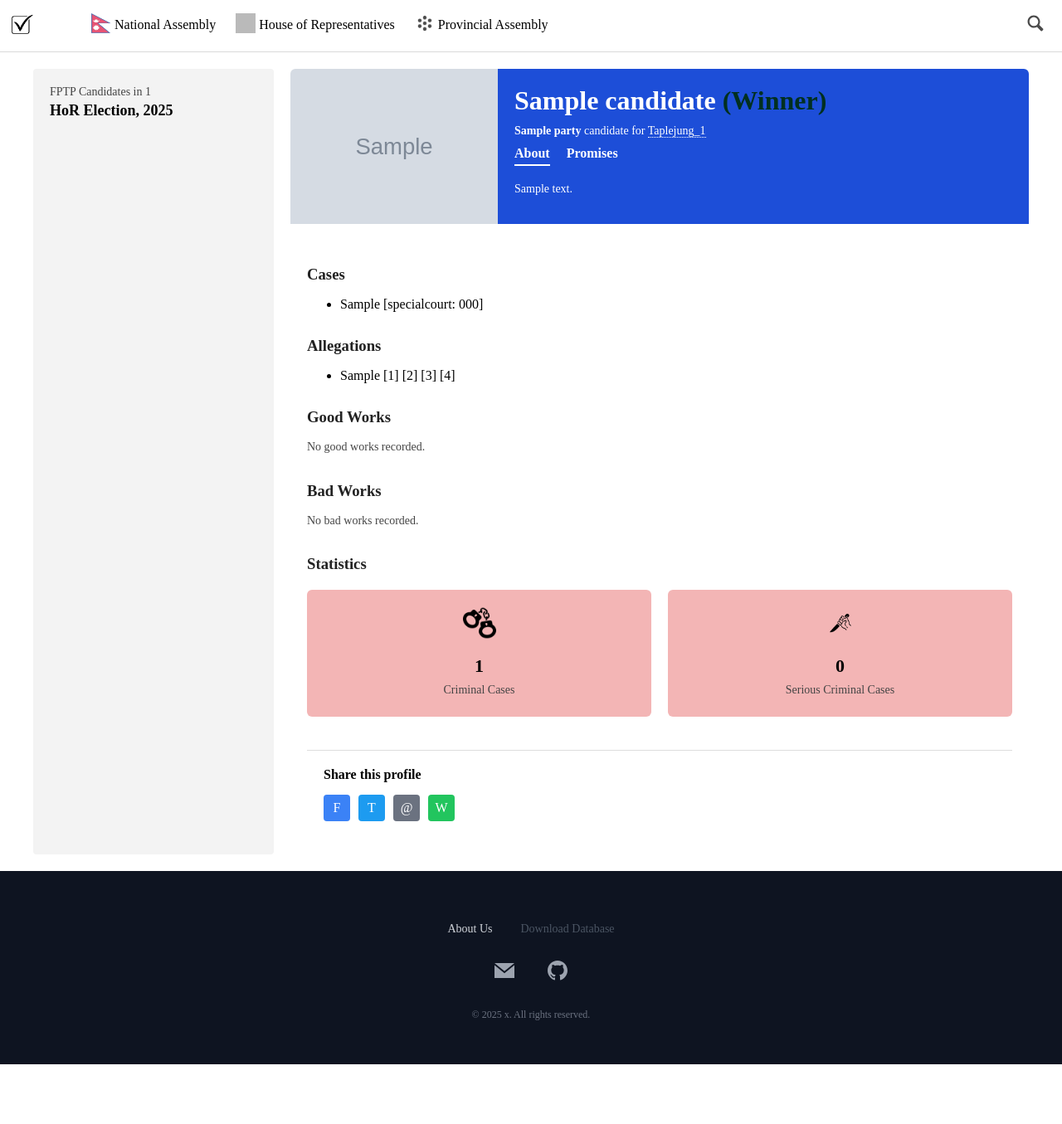
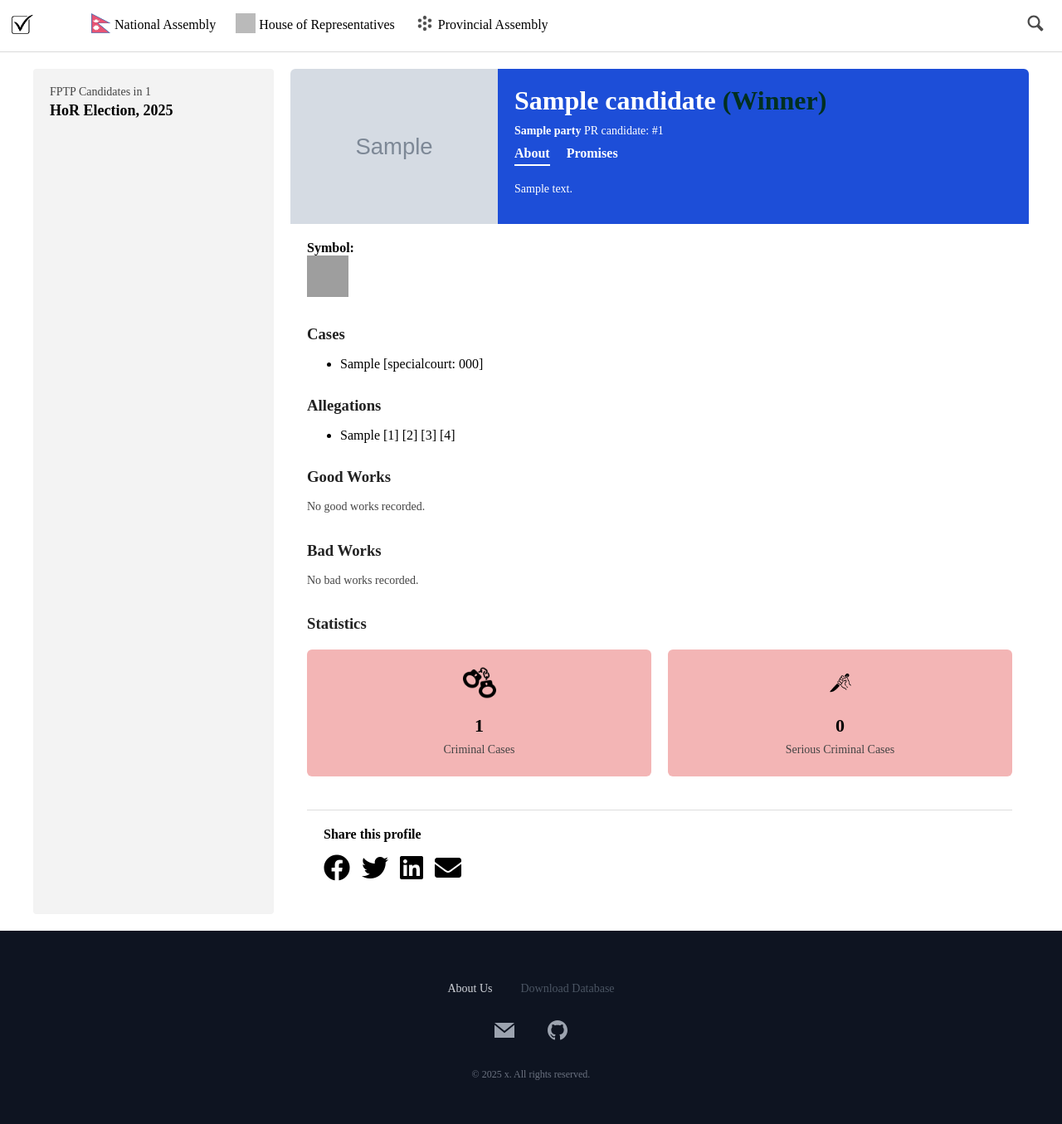
Before and after one commit to Prabesh01/ramroneta, a Django app: page /hor/2025/constituency/1/1 in a window 1280 px wide. Shown: the whole page at 83% size. Before the commit the page ends 1283 px from the top, so only its background shows below. Run offline with Django 5.2, Linux system fonts and the light colour scheme; tables that the repository leaves empty hold one stand-in row (values such as "Sample post"); grey boxes marked "Sample" are stand-in pictures; grey boxes are pictures that could not be loaded.

Commit message:
pr page implemented

```diff
--- a/app/templates/candidate.html
+++ b/app/templates/candidate.html
@@ -3,6 +3,7 @@
 {% block title %} - {% endblock %}
 
 {% block css %}
+<link rel="stylesheet" href="https://cdnjs.cloudflare.com/ajax/libs/font-awesome/5.15.4/css/all.min.css" />
   <style>
     .layout {
       display: flex;
@@ -150,27 +151,6 @@
       margin: 0 0 15px;
     }
 
-    .share-buttons {
-      display: flex;
-      gap: 10px;
-    }
-
-    .share-buttons a {
-      width: 32px;
-      height: 32px;
-      display: flex;
-      align-items: center;
-      justify-content: center;
-      border-radius: 4px;
-      color: #fff;
-      text-decoration: none;
-    }
-
-    .facebook { background: #3b82f6; }
-    .twitter { background: #1d9bf0; }
-    .email { background: #6b7280; }
-    .whatsapp { background: #22c55e; }
-
     /* Stats Section */
     .stats {
       display: flex;
@@ -211,12 +191,16 @@
   <div class="layout">
     <!-- Sidebar -->
     <aside class="sidebar">
-      <h3>FPTP Candidates in {{constituency|title}}</h3>
-      <h2>HoR Election, {{year}}</h2>
+      <h3>{{election_type}} Candidates in {{constituency|title}}</h3>
+      <h2>{{house}} Election, {{year}}</h2>
       <ul class="candidate-list">
         {% for c in candidates %}
-        <li><a {% if c.candidate.id == target.candidate.id %} class="active" {% endif %} href="{% url 'hor_fptp_candidate_detail' year=year constituency=constituency candidate_id=c.candidate.id %}">{% if c.candidate.id != target.candidate.id %}<span class="{% if c.party %}liberal{% else %}ndp{% endif %}">●</span>{% endif %} {{ c.candidate.name }}<br><span>{% if c.party %}{{c.party.name}}{% else %}Independent{% endif %}</span></a></li>
-        {% endfor %}
+        {% if target.proportional %}
+          <li><a {% if c.candidate.id == target.candidate.id %} class="active" {% endif %} href="{% url 'hor_pr_candidate_detail' year=year party=target.party.id candidate_id=c.candidate.id %}">{% if c.candidate.id != target.candidate.id %}<span class="liberal">●</span>{% endif %} {{ c.candidate.name }}<br><span>#{{c.order}}</span></a></li>
+        {% else %}
+          <li><a {% if c.candidate.id == target.candidate.id %} class="active" {% endif %} href="{% url 'hor_fptp_candidate_detail' year=year constituency=constituency candidate_id=c.candidate.id %}">{% if c.candidate.id != target.candidate.id %}<span class="{% if c.party %}liberal{% else %}ndp{% endif %}">●</span>{% endif %} {{ c.candidate.name }}<br><span>{% if c.party %}{{c.party.name}}{% else %}Independent{% endif %}</span></a></li>
+        {%endif%}
+          {% endfor %}
       </ul>
     </aside>
 
@@ -228,7 +212,7 @@
         <img src="/uploads/{{ target.candidate.image }}" alt="Candidate">
         <div class="header-info">
           <h1>{{ target.candidate.name }} <span style="color:#023020">{% if target.winner %} (Winner){% endif %} </span></h1>
-          <p><strong>{% if target.party.name %}{{ target.party.name }}{% else %} Independent {% endif %}</strong> candidate for <a href="#">{{ target.hor_constituency|title }}</a></p>
+          <p><strong>{% if target.party.name %}{{ target.party.name }}{% else %} Independent {% endif %}</strong>{% if target.proportional %} PR candidate: #{{target.order}} {%else%} candidate for <a href="#">{{ target.hor_constituency|title }}</a>{% endif %}</p>
           <div class="nav-tabs">
             <a href="#" class="active">About</a>
             <a href="#">Promises</a>
@@ -239,6 +223,7 @@
 
       <!-- Content -->
       <div class="content">
+        <b>Symbol: </b><br><img height="50" width="50" src="/uploads/{% if target.symbol %}{{ target.symbol }}{%else%}{{ target.party.flag }}{%endif%}" alt="Candidate">
         <!-- Cases -->
         <h3>Cases</h3>
         {% if not cases %}
@@ -346,12 +331,10 @@
       <!-- Share -->
       <div class="share">
         <h4>Share this profile</h4>
-        <div class="share-buttons">
-          <a href="#" class="facebook">F</a>
-          <a href="#" class="twitter">T</a>
-          <a href="#" class="email">@</a>
-          <a href="#" class="whatsapp">W</a>
-        </div>
+        <a href="https://www.facebook.com/sharer/sharer.php?u={{ request.build_absolute_uri }}" target="_blank" style="margin-right:10px;"><i class="fab fa-facebook fa-2x"></i></a>
+        <a href="https://twitter.com/intent/tweet?url={{ request.build_absolute_uri }}&text={% if target.party.name %}{{ target.party.name }}{% else %} Independent {% endif %}{% if target.proportional %} PR candidate: #{{target.order}} {%else%} candidate for {{ target.hor_constituency|title }}{% endif %}" target="_blank" style="margin-right:10px;"><i class="fab fa-twitter fa-2x"></i></a>
+        <a href="https://www.linkedin.com/shareArticle?mini=true&url={{ request.build_absolute_uri }}&title=Candidate Profile: {{ target.candidate.name }}" target="_blank" style="margin-right:10px;"><i class="fab fa-linkedin fa-2x"></i></a>
+        <a href="mailto:?subject=Candidate Profile: {{ target.candidate.name }}&body=Check out this candidate profile: {{ request.build_absolute_uri }}" target="_blank" style="margin-right:10px;"><i class="fas fa-envelope fa-2x"></i></a>
       </div>
     </main>
 {% endif %}
--- a/app/views.py
+++ b/app/views.py
@@ -59,16 +59,47 @@ def hor_fptp_candidate_detail(request, year, constituency, candidate_id):
             return redirect('hor_fptp_candidate_detail', year=year, constituency=constituency, candidate_id=target.candidate.id)
         target = cases = kartuts = case_counts = total_cases = other_cases_count = None
 
-    return render(request, 'candidate.html', {'year': year, 'constituency': constituency, 'candidates': fptp_candidates, 'target': target, 'cases': cases, 'kartuts': kartuts, 'case_counts': case_counts, 'total_cases': total_cases, 'other_cases_count': other_cases_count})
+    return render(request, 'candidate.html', {'year': year, 'constituency': constituency, 'candidates': fptp_candidates, 'target': target, 'cases': cases, 'kartuts': kartuts, 'case_counts': case_counts, 'total_cases': total_cases, 'other_cases_count': other_cases_count, 'house':"HoR",'election_type':'FPTP'})
+
+def hor_pr_candidate_detail(request, year, party, candidate_id):
+    pr_candidates = Representative.objects.filter(year=year, party__id=party, proportional=True)
+
+    try:
+        target = Representative.objects.select_related(
+            'candidate', 'party'
+        ).get(
+            candidate__id=candidate_id, year=year, party__id=party, proportional=True
+        )
+
+        cases = Case.objects.filter(candidate=target.candidate).order_by('-date_filed')
+        case_counts = cases.values('case_type').annotate(
+            count=Count('id')
+        ).order_by('-count')
+        case_counts = {
+            item['case_type']: item['count'] for item in case_counts
+        }
+        total_cases = cases.count()
+        other_cases_count = total_cases - case_counts['serious'] if 'serious' in case_counts else total_cases
+
+        kartuts_list = Kartut.objects.filter(candidate=target.candidate).order_by('-kartuts_date')
+        kartuts = defaultdict(list)
+        for item in kartuts_list:
+            kartuts[item.kartut_type].append(item)
+        kartuts = dict(kartuts)
+
+    except Representative.DoesNotExist:
+        if pr_candidates.exists():
+            target = pr_candidates.first()
+            return redirect('hor_pr_candidate_detail', year=year, party=party, candidate_id=target.candidate.id)
+        target = cases = kartuts = case_counts = total_cases = other_cases_count = None
+
+    return render(request, 'candidate.html', {'year': year, 'constituency': target.party.name if target else '', 'candidates': pr_candidates, 'target': target, 'cases': cases, 'kartuts': kartuts, 'case_counts': case_counts, 'total_cases': total_cases, 'other_cases_count': other_cases_count, 'house':"HoR",'election_type':'PR'})
 
 def hor_parties(request, year):
     parties = Party.objects.filter(
-        representative__year=year, # representative__proportional=True
+        representative__year=year, representative__proportional=True
     ).annotate(
         rep_count=Count('representative')
     ).distinct().order_by('-rep_count', 'name')
 
     return render(request, 'party_list.html', {'year': year, 'parties': parties})
-
-def hor_pr_candidate_detail(request, year, party, candidate_id):
-    pass
```
